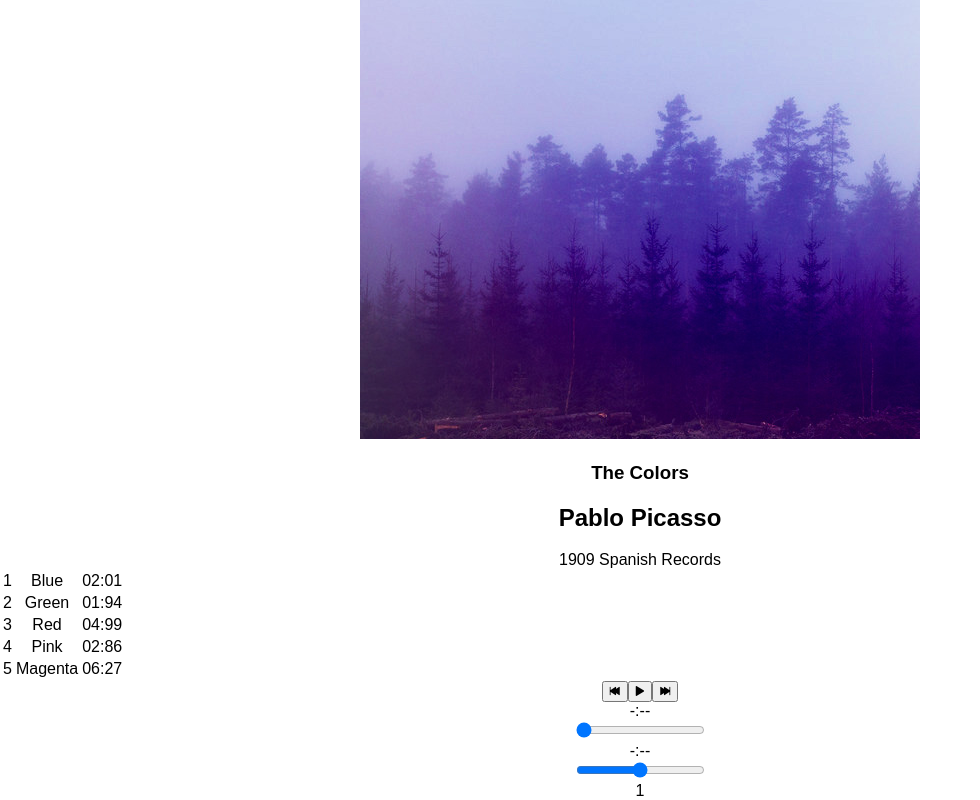
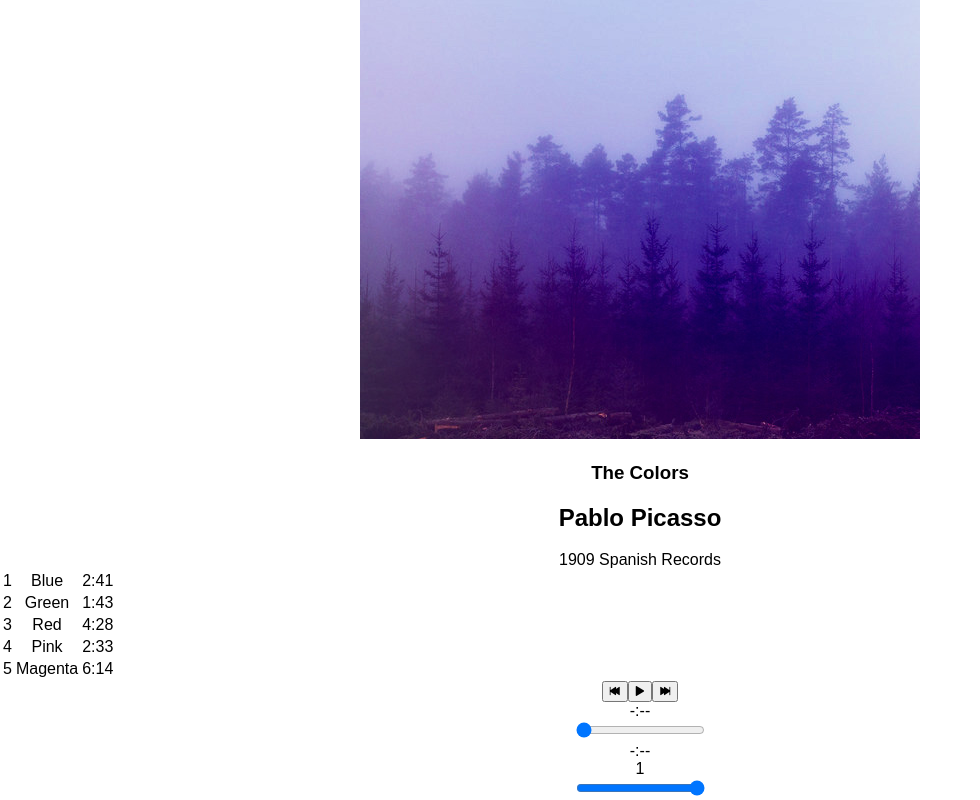
Before and after one commit to bzanetis/bloc-jams-react, a React (Create React App) app: page /album/the-colors in a window 1280 px wide. Shown: the part 219-1019 px from the top of the page, without its empty margins (0-980 px from the left). Built offline with nearby package versions, Linux system fonts and the light colour scheme.

Commit message:
Assignment 9 fourth assist

```diff
--- a/src/components/Album.js
+++ b/src/components/Album.js
@@ -17,7 +17,7 @@ class Album extends Component {
        currentSong: album.songs[0],
        currentTime: 0,
        duration: album.songs[0].duration,
-       currentVolume: 0,
+      //  currentVolume: 0,
        volume: 1,
        isPlaying: false,
        isHovered: false
@@ -99,13 +99,15 @@ class Album extends Component {
 
     handleTimeChange(e) {
     const newTime = this.audioElement.duration * e.target.value;
+
     this.audioElement.currentTime = newTime;
     this.setState({ currentTime: newTime });
     }
 
     handleVolumeChange(e) {
-       const newVolume = this.audioElement.volume * e.target.value;
-       this.audioElement.currentVolume = newVolume;
+       const newVolume = e.target.value;
+
+       this.audioElement.volume = newVolume;
        this.setState({ volume: newVolume });
      }
 
@@ -126,9 +128,9 @@ class Album extends Component {
     formatTime(seconds) {
     var minutes = 0;
     if (seconds / 60 > 0) {
-        minutes = parseInt(seconds / 60, 10);
-        seconds = seconds % 60;
-    return ('0' + minutes).slice(-2) + ':' + ('0' + seconds).slice(-2);
+        minutes = Math.floor(seconds / 60);
+        seconds = Math.floor(seconds % 60);
+    return minutes + ':' + (seconds > 9 ? seconds : '0' + seconds); //+ ('0' + seconds).slice(-2);
   } else {
     return ("-:--");
   }
@@ -170,7 +172,8 @@ render() {
        <PlayerBar
         isPlaying={this.state.isPlaying}
         currentSong={this.state.currentSong}
-        currentTime={this.formatTime(this.audioElement.currentTime)}
+        formattedTime={this.formatTime(this.audioElement.currentTime)}
+        currentTime={this.audioElement.currentTime}
         duration={this.formatTime(this.audioElement.duration)}
         volume={this.audioElement.volume}
 
--- a/src/components/PlayerBar.js
+++ b/src/components/PlayerBar.js
@@ -16,7 +16,7 @@ class PlayerBar extends  Component {
          </button>
         </section>
         <section id="time-control">
-        <div className="current-time">{this.props.currentTime}</div>
+        <div className="formatted-time">{this.props.formattedTime}</div>
           <input
             type="range"
             className="seek-bar"
@@ -30,17 +30,17 @@ class PlayerBar extends  Component {
           </section>
 
           <section id="volume-control">
-         <div className="current-volume">{this.props.currentVolume}</div>
+         <div className="volume-change">{this.props.volume}</div>
            <input
              type="range"
              className="seek-bar"
-             value={this.props.currentVolume}
+             value={this.props.volume}
              max="1"
              min="0"
              step="0.01"
              onChange={this.props.handleVolumeChange}
            />
-           <div className="volume-update">{this.props.volume}</div>
+
         </section>
        </section>
     );
```
